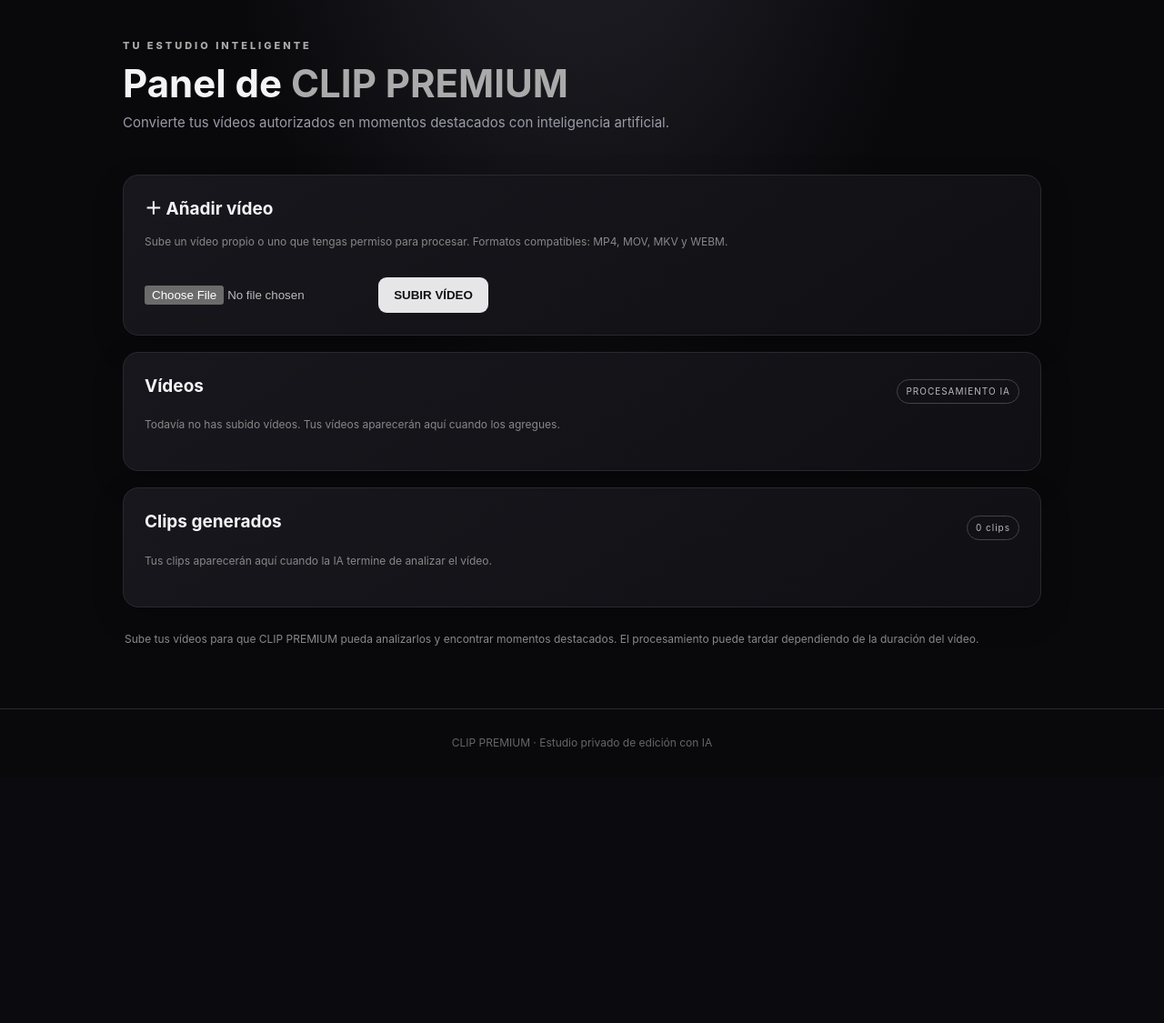
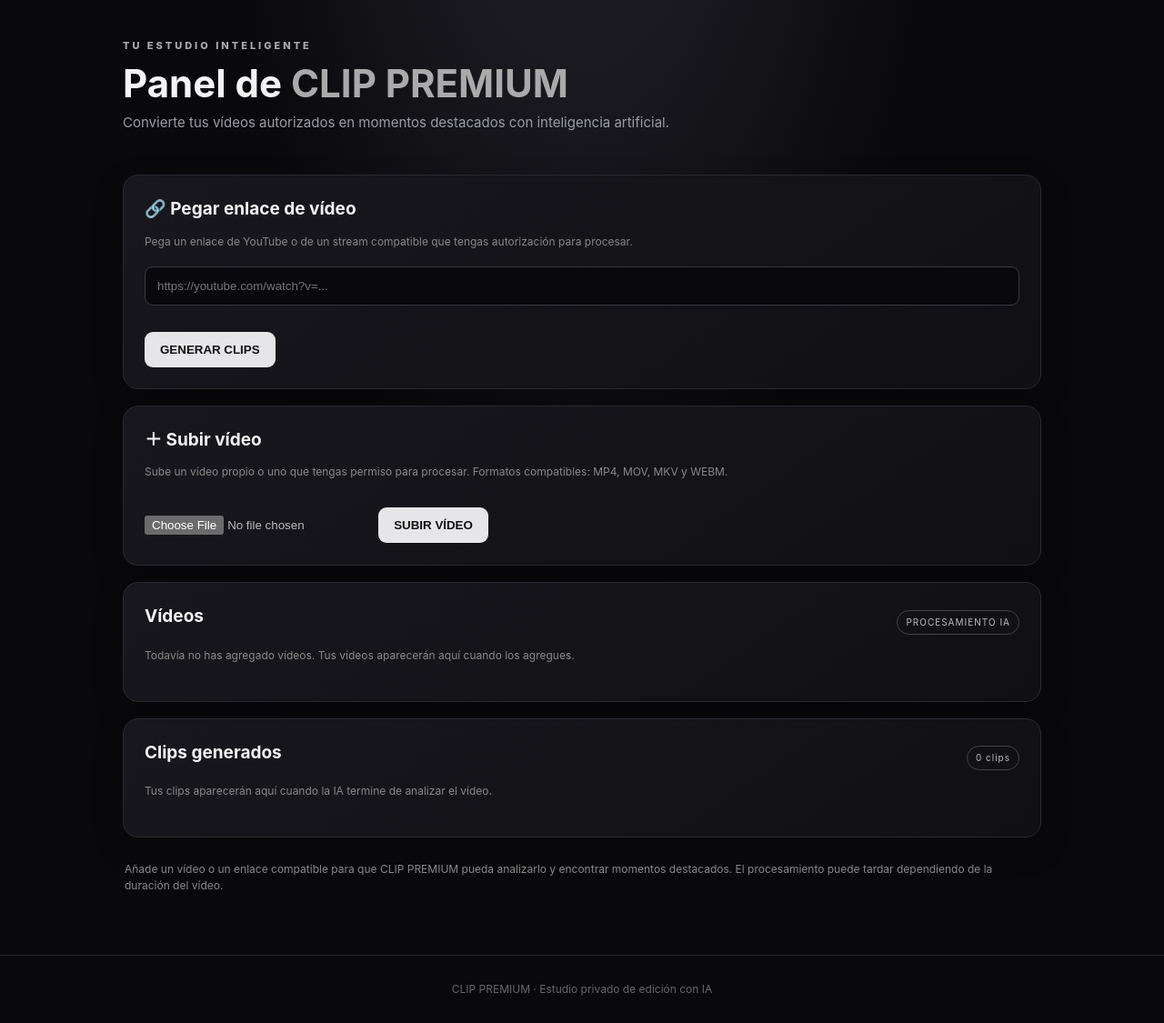
Before and after one commit to manop214/CLIPS-AI-PREMIUM-, a Flask app: page / in a window 1280 px wide. Shown: the part 72-1197 px from the top of the page at 91% size. Before the commit the page ends 896 px from the top, so only its background shows below. Run offline with Flask 3, Linux system fonts and the light colour scheme; the visitor is signed in with stand-in values (Sample User, id 1); some libraries are stand-ins or nearby versions.

Commit message:
Update video upload and link sections in dashboard

```diff
--- a/templates/dashboard.html
+++ b/templates/dashboard.html
@@ -1,4 +1,3 @@
-
 {% extends "base.html" %}
 {% block content %}
 
@@ -11,7 +10,30 @@
 </div>
 
 <section class="card">
-    <h2>＋ Añadir vídeo</h2>
+    <h2>🔗 Pegar enlace de vídeo</h2>
+    <p class="muted">
+        Pega un enlace de YouTube o de un stream compatible
+        que tengas autorización para procesar.
+    </p>
+
+    <form method="post" action="/add-video-link">
+        <input type="hidden" name="csrf_token" value="{{ csrf_token() }}">
+
+        <input
+            type="url"
+            name="video_url"
+            placeholder="https://youtube.com/watch?v=..."
+            required
+        >
+
+        <button class="primary" type="submit">
+            GENERAR CLIPS
+        </button>
+    </form>
+</section>
+
+<section class="card">
+    <h2>＋ Subir vídeo</h2>
     <p class="muted">
         Sube un vídeo propio o uno que tengas permiso para procesar.
         Formatos compatibles: MP4, MOV, MKV y WEBM.
@@ -70,7 +92,7 @@
         </div>
     {% else %}
         <p class="muted">
-            Todavía no has subido vídeos.
+            Todavía no has agregado vídeos.
             Tus vídeos aparecerán aquí cuando los agregues.
         </p>
     {% endif %}
@@ -115,9 +137,9 @@
 </section>
 
 <div class="hint">
-    Sube tus vídeos para que CLIP PREMIUM pueda analizarlos y encontrar
-    momentos destacados. El procesamiento puede tardar dependiendo de la
-    duración del vídeo.
+    Añade un vídeo o un enlace compatible para que CLIP PREMIUM
+    pueda analizarlo y encontrar momentos destacados. El procesamiento
+    puede tardar dependiendo de la duración del vídeo.
 </div>
 
 {% endblock %}
```
